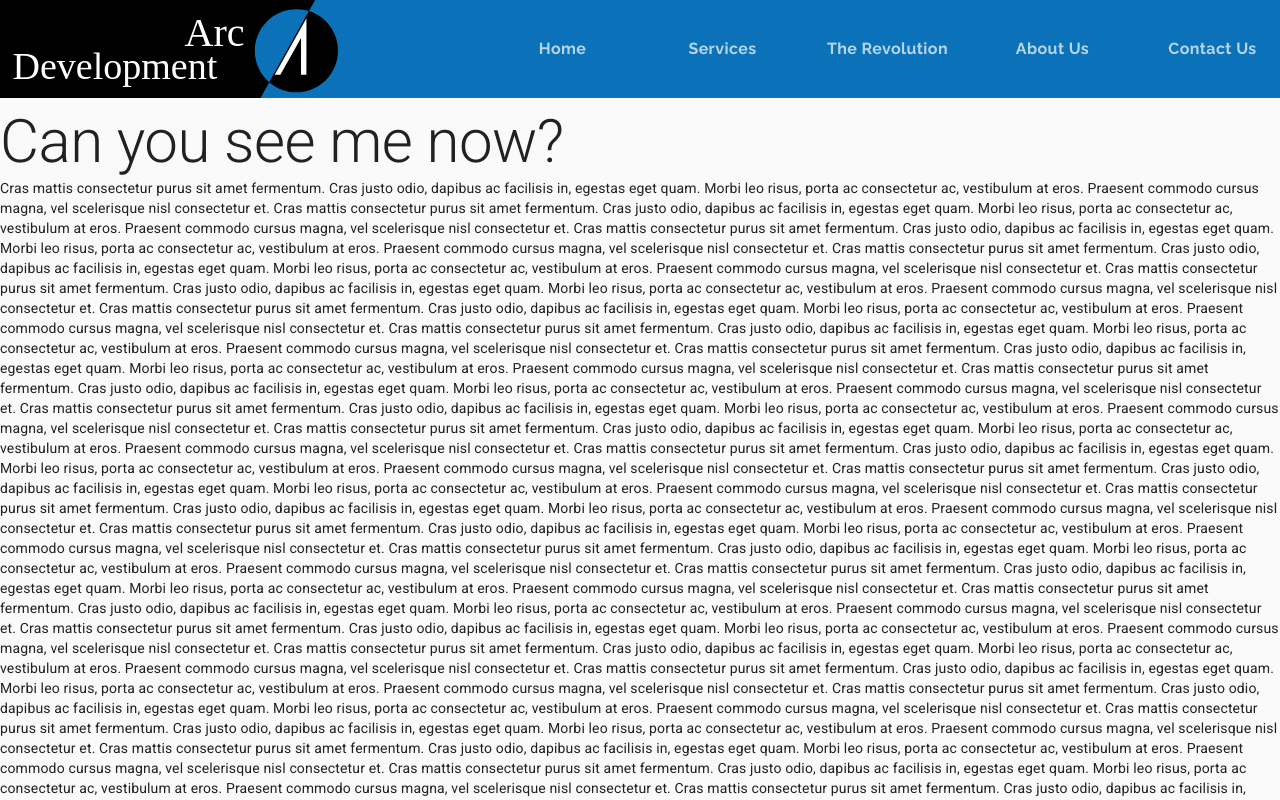
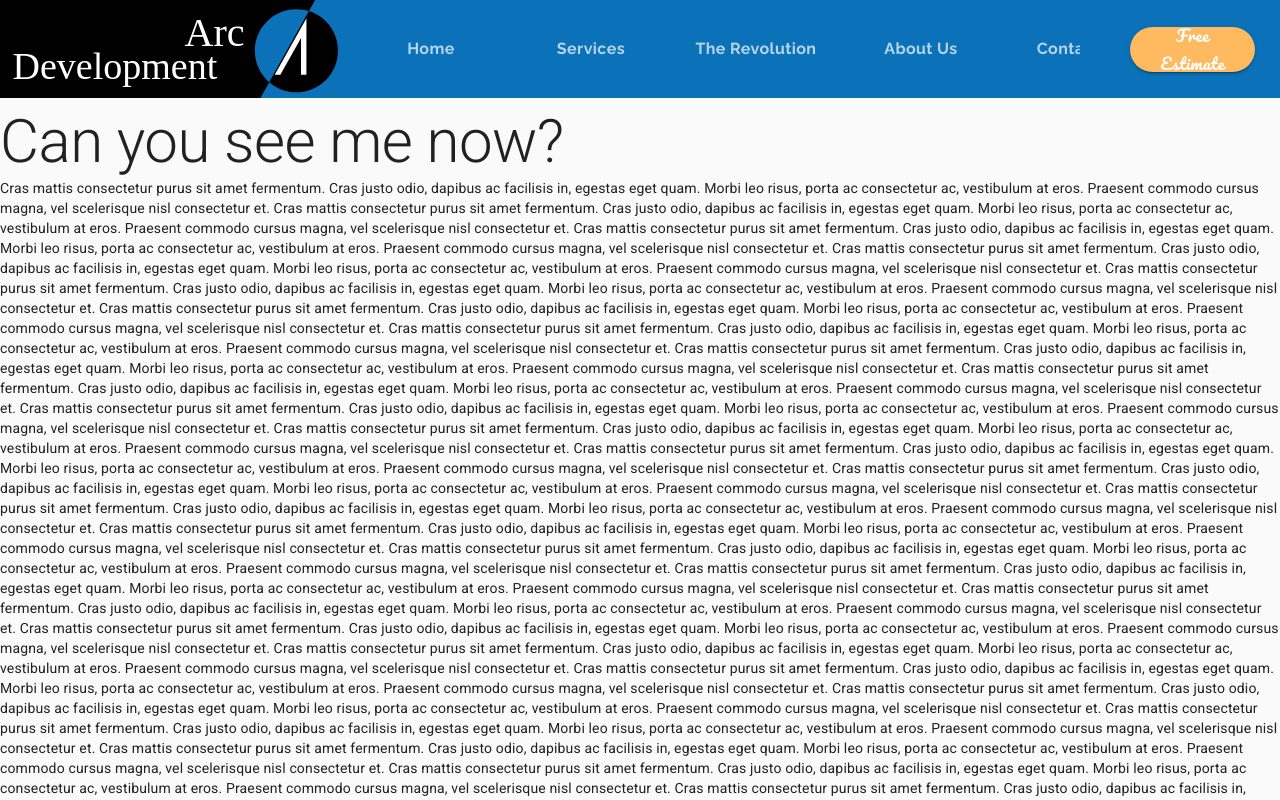
Before and after one commit to ms77grz/material-ui-react-full-course, a React (Create React App) app: page / in a window 1280 px wide. Shown: the top 800 px of the page. Built offline with nearby package versions, Linux system fonts and the light colour scheme.

Commit message:
Using Buttons

```diff
--- a/src/components/ui/Header.js
+++ b/src/components/ui/Header.js
@@ -3,7 +3,7 @@ import useScrollTrigger from '@material-ui/core/useScrollTrigger';
 import AppBar from '@material-ui/core/AppBar';
 import Toolbar from '@material-ui/core/Toolbar';
 import CssBaseline from '@material-ui/core/CssBaseline';
-import { makeStyles, Tab, Tabs } from '@material-ui/core';
+import { Button, makeStyles, Tab, Tabs } from '@material-ui/core';
 
 import logo from '../../assets/logo.svg';
 
@@ -36,6 +36,13 @@ const useStyles = makeStyles(theme => ({
       marginLeft: '25px',
     },
   },
+  btn: {
+    ...theme.typography.estimate,
+    borderRadius: 50,
+    marginLeft: 50,
+    marginRight: 25,
+    height: 45,
+  },
 }));
 
 export default function Header(props) {
@@ -55,6 +62,13 @@ export default function Header(props) {
               <Tab label='about us' />
               <Tab label='contact us' />
             </Tabs>
+            <Button
+              variant='contained'
+              color='secondary'
+              className={classes.btn}
+            >
+              free estimate
+            </Button>
           </Toolbar>
         </AppBar>
       </ElevationScroll>
--- a/src/components/ui/theme.js
+++ b/src/components/ui/theme.js
@@ -23,6 +23,12 @@ const theme = createTheme({
       fontWeight: 700,
       fontSize: '1rem',
     },
+    estimate: {
+      fontFamily: 'Pacifico',
+      fontSize: '1rem',
+      textTransform: 'capitalize',
+      color: 'white',
+    },
   },
 });
 
```
